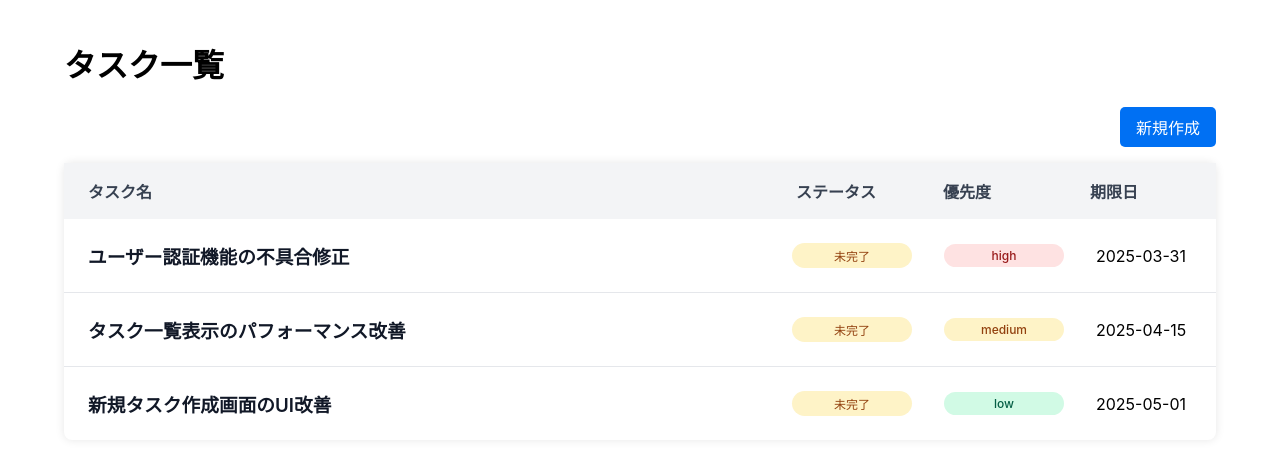
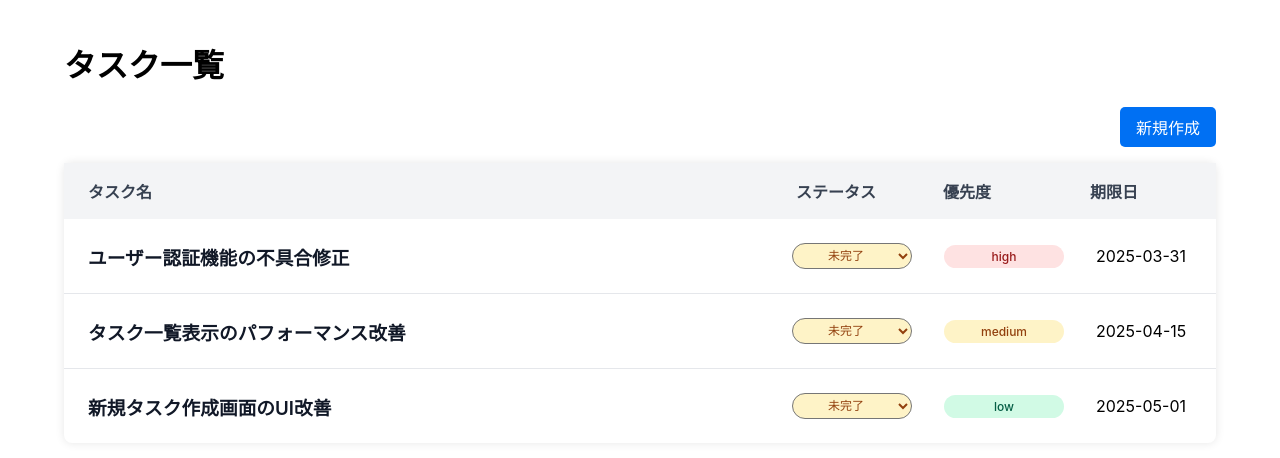
Before and after one commit to ToyoTake-0214/Study, a React (Vite) app: page /tasks in a window 1280 px wide. Shown: the top 458 px of the page. Built offline with nearby package versions, Linux system fonts and the light colour scheme.

Commit message:
add: タスクカードコンポーネントにタスクステータスを変更するセレクトボックスを追加

```diff
--- a/src/features/tasks/components/TaskCard.tsx
+++ b/src/features/tasks/components/TaskCard.tsx
@@ -6,17 +6,31 @@ import { Task } from "../../../types/task";
 
 type Props = {
   task: Task;
+  onToggleStatus: (taskId: Task['id'], newStatus: boolean) => void;
 };
 
-export default function TaskCard({ task }: Props) {
+export default function TaskCard({ task, onToggleStatus }: Props) {
+
+  const handleStatusChange = (e: React.ChangeEvent<HTMLSelectElement>) => {
+    const newStatus = e.target.value === "true";
+    if (onToggleStatus) {
+      onToggleStatus(task.id, newStatus);
+    }
+  };
+
   return (
     <div className={styles.taskCard}>
       <Link to={`/tasks/${task.id}`} className={styles.detailLink}>
         <h3 className={styles.taskTitle}>{task.title}</h3>
       </Link>
-      <p className={`${styles.badge} ${task.status ? styles.completed : styles.incomplete}`}>
-        {getStatusLabel(task.status)}
-      </p>
+      <select
+        value={task.status ? "true" : "false"}
+        onChange={handleStatusChange}
+        className={`${styles.badge} ${task.status ? styles.completed : styles.incomplete}`}
+      >
+        <option value="false">{getStatusLabel(false)}</option>
+        <option value="true">{getStatusLabel(true)}</option>
+      </select>
       <p className={`${styles.badge} ${getPriorityClass(task.priority, styles)}`}>{task.priority}</p>
       <p className={styles.taskDueDate}>{task.dueDate}</p>
     </div>
```
